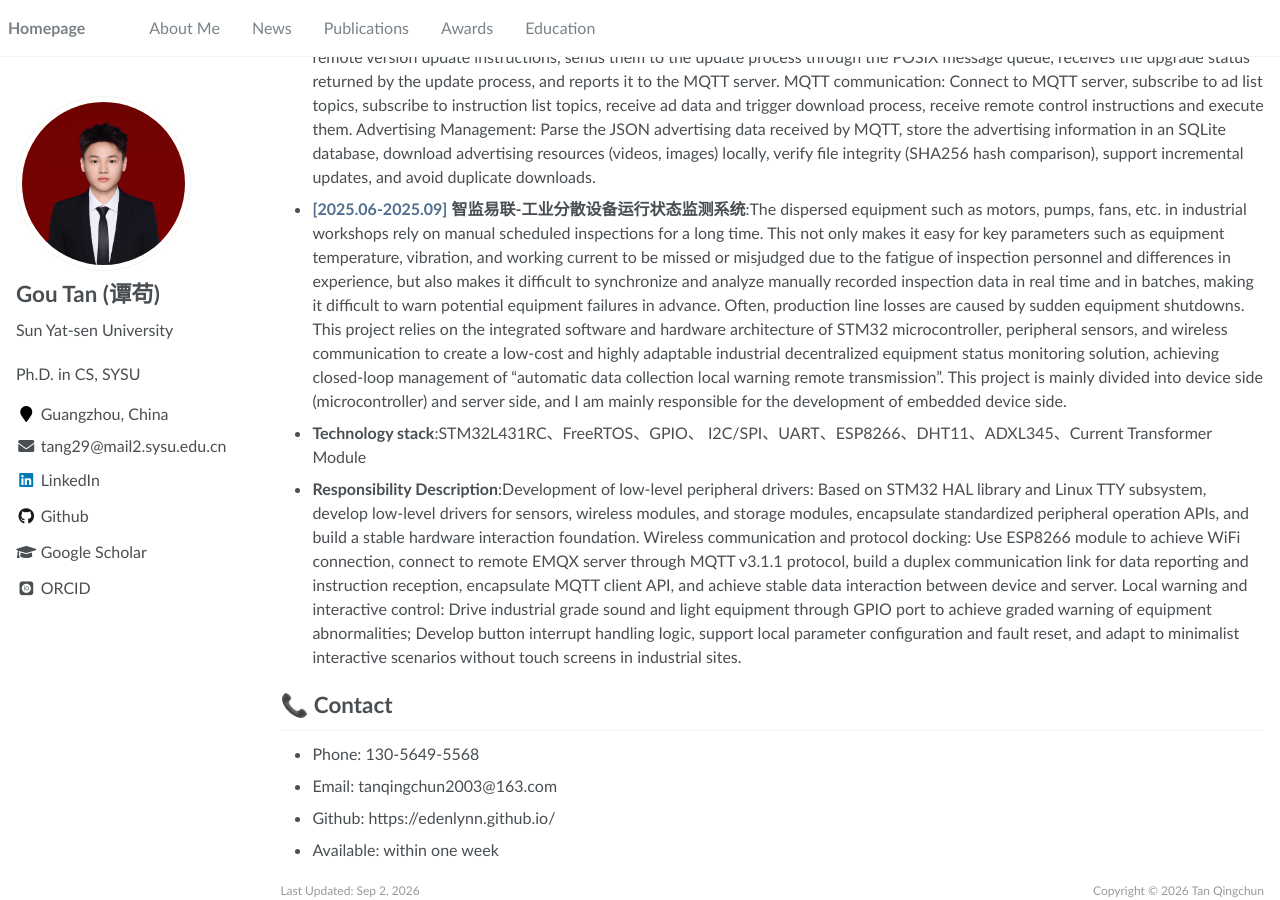
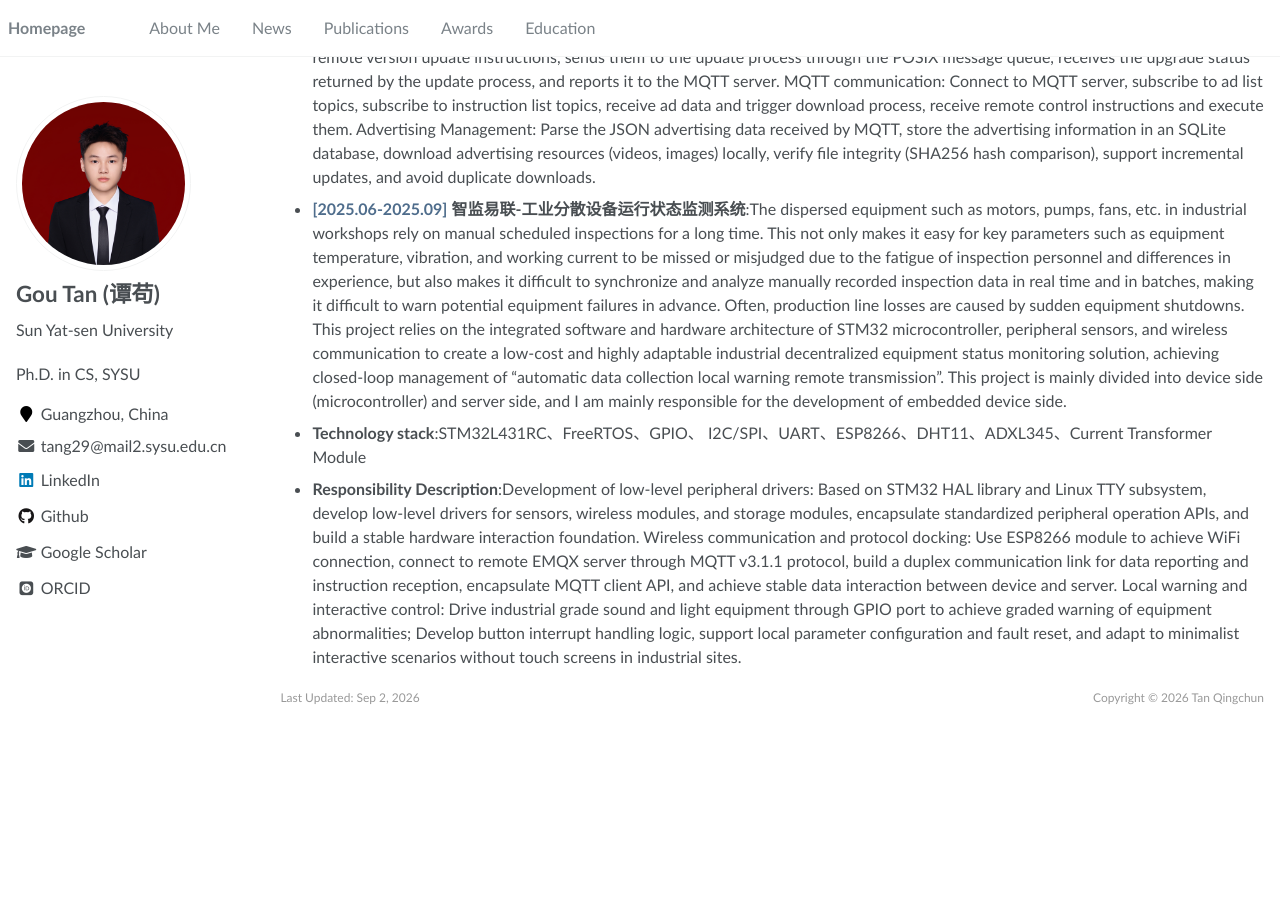
Before and after one commit to Edenlynn/Edenlynn.github.io, a Jekyll site: the page built from _pages/about.md, in a window 1280 px wide and 900 px high, scrolled down 2351 px. Built offline with Jekyll 4.4.1, drawn with Linux system fonts in a browser that asks for light colours; some web fonts are replaced; after the commit the page ends 3058 px from its top, so only the background shows below that.

Commit message:
Update about.md

```diff
--- a/_pages/about.md
+++ b/_pages/about.md
@@ -57,12 +57,6 @@ Advertising Management: Parse the JSON advertising data received by MQTT, store
 Wireless communication and protocol docking: Use ESP8266 module to achieve WiFi connection, connect to remote EMQX server through MQTT v3.1.1 protocol, build a duplex communication link for data reporting and instruction reception, encapsulate MQTT client API, and achieve stable data interaction between device and server.
 Local warning and interactive control: Drive industrial grade sound and light equipment through GPIO port to achieve graded warning of equipment abnormalities; Develop button interrupt handling logic, support local parameter configuration and fault reset, and adapt to minimalist interactive scenarios without touch screens in industrial sites.
 
-# <span class="anchor" id="contact"></span>📞 Contact
-- Phone: 130‑5649‑5568
-- Email: tanqingchun2003@163.com
-- Github: https://edenlynn.github.io/
-- Available: within one week
-
 <div style="text-align: center; margin-top: 20px;">
 </div>
 
```
